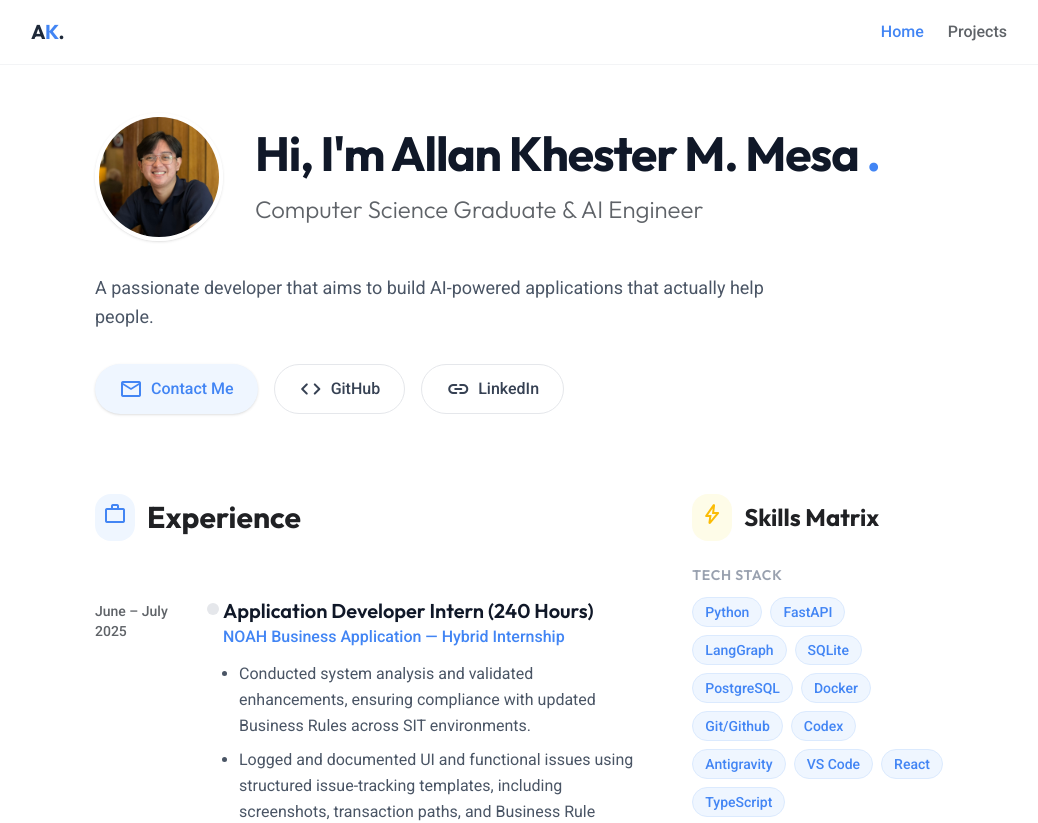
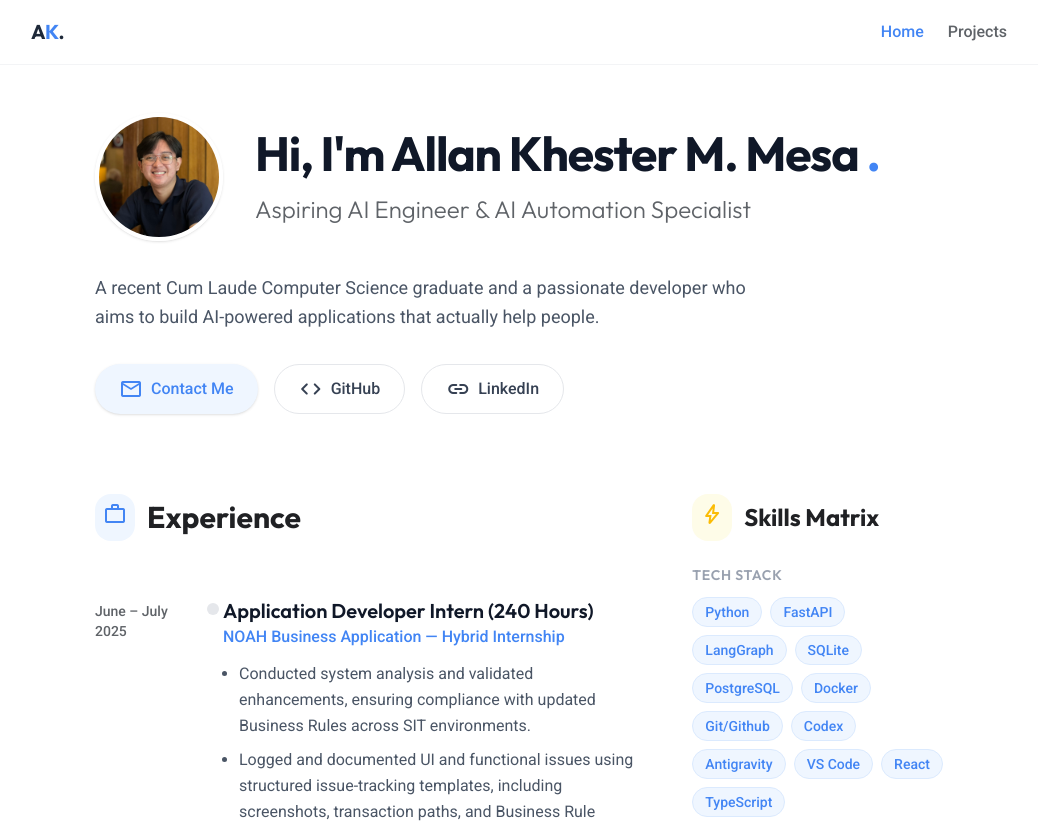
Before and after one commit to auxghlann/ak-mesa, a React (Vite) app: page / in a window 1280 px wide. Shown: the top 823 px of the page, without its empty margins (121-1159 px from the left). Built offline with nearby package versions, Linux system fonts and the light colour scheme.

Commit message:
update personal info

```diff
--- a/src/data/resumeData.ts
+++ b/src/data/resumeData.ts
@@ -136,7 +136,7 @@ export const certifications: Certification[] = [
 
 export const personalInfo = {
   name: "Allan Khester M. Mesa",
-  headline: "Computer Science Graduate & AI Engineer",
+  headline: "Aspiring AI Engineer & AI Automation Specialist",
   email: "khestermesa@gmail.com",
   phone: "09754486106",
   linkedin: "linkedin.com/in/ak-mesa",
--- a/src/pages/Home.tsx
+++ b/src/pages/Home.tsx
@@ -20,7 +20,7 @@ export default function Home() {
           </div>
         </div>
         <p className="text-lg text-gray-600 leading-relaxed max-w-2xl mb-8">
-          A passionate developer that aims to build AI-powered applications that actually help people.
+          A recent Cum Laude Computer Science graduate and a passionate developer who aims to build AI-powered applications that actually help people.
         </p>
         <div className="flex flex-wrap gap-4">
           <a href={`mailto:${personalInfo.email}`} className="flex items-center gap-2 bg-blue-50 text-google-blue hover:bg-google-blue hover:text-black px-6 py-3 rounded-full font-medium transition-colors shadow-sm hover:shadow-md">
```
